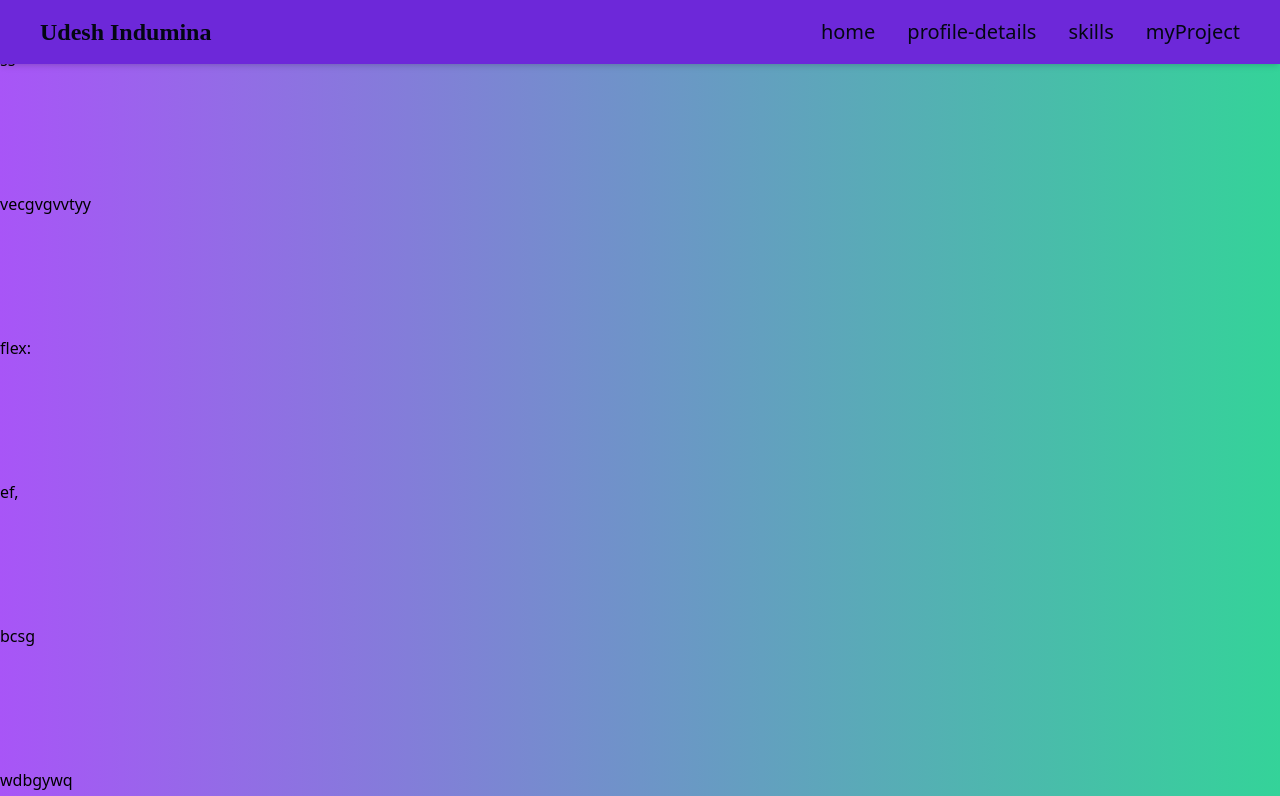
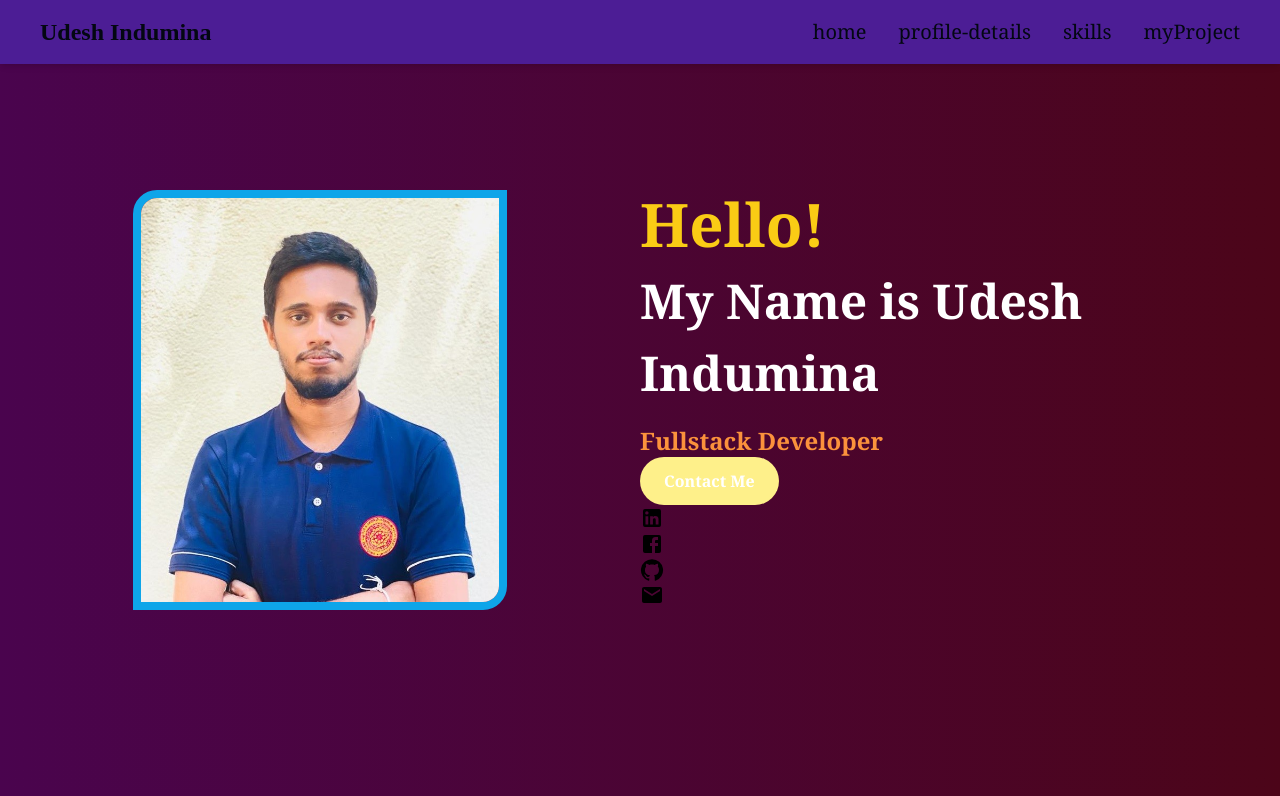
Before and after one commit to WAUdeshinduminaweerakoon/my-profile, a React (Create React App) app: page / in a window 1280 px wide. Shown: the top 796 px of the page. Built offline with nearby package versions, Linux system fonts and the light colour scheme.

Commit message:
add social Media link

```diff
--- a/src/App.js
+++ b/src/App.js
@@ -9,7 +9,7 @@ import MyProject from './components/MyProject/MyProject';
 
 const App = () => {
   return (
-    <Element className="bg-gradient-to-r from-purple-500 to-emerald-400">
+    <Element className="">
       <section>
         <Header />
         <Element name="home">
--- a/src/Home.jsx
+++ b/src/Home.jsx
@@ -1,14 +1,46 @@
-// src/pages/Home/Home.js
 
 import React from 'react';
-
-
+import Udesh from "./assets/images/Udesh.jpg";
+import LinkedInIcon from '@mui/icons-material/LinkedIn';
+import FacebookIcon from '@mui/icons-material/Facebook';
+import GitHubIcon from '@mui/icons-material/GitHub';
+import EmailIcon from '@mui/icons-material/Email';
 
 const Home = () => {
+  const socialMedia = [
+    { icon: <LinkedInIcon />, link: 'https://www.linkedin.com' },
+    { icon: <FacebookIcon />, link: 'https://www.facebook.com' },
+    { icon: <GitHubIcon />, link: 'https://github.com' },
+    { icon: <EmailIcon />, link: '' },
+  ];
+
   return (
-    <>
-    <h1>Home</h1>
-    </>
+    <section className='flex flex-col items-center min-h-screen py-10 md:flex-row'>
+      <div className='flex items-center justify-center flex-1 h-full'>
+        <img src={Udesh} alt="" className='object-cover h-auto border-8 md:w-7/12 sm:w-6/12 sm:rounded-br-3xl sm:rounded-tl-3xl border-sky-500' />
+      </div>
+      <div className='flex-1'>
+        <div>
+          <h1 className='text-2xl font-bold leading-10 text-white md:text-5xl md:leading-normal'>
+            <span className='text-5xl text-yellow-400 md:text-6xl'>
+              Hello!
+              <br />
+            </span>
+            My Name is <span>Udesh Indumina</span>
+          </h1>
+          <h4 className='mt-4 text-lg font-bold leading-5 text-orange-400 md:text-2xl md:leading-normals'>Fullstack Developer</h4>
+          <button className=' btn-primary'>Contact Me</button>
+          <div>
+            {socialMedia.map(({ icon, link }) => (
+              <div><a key={link} href={link} target='_blank' rel='noopener noreferrer'>
+                {icon}
+                </a>
+              </div>
+            ))}
+          </div>
+        </div>
+      </div>
+    </section>
   );
 };
 
--- a/src/components/Header/Header.jsx
+++ b/src/components/Header/Header.jsx
@@ -18,15 +18,15 @@ const Header = () => {
   };
 
   return (
-    <header className='fixed top-0 left-0 w-full shadow-md bg-violet-700'>
+    <header className='fixed top-0 left-0 w-full shadow-md bg-violet-900'>
       <nav className='items-center justify-between py-4 md:flex md:px-10 px-7'>
         <div className='font-bold text-2xl cursor-pointer flex items-center font-[Poppins] text-gray-950'>
           Udesh Indumina
         </div>
-        <div onClick={toggleMenu} className='absolute text-3xl cursor-pointer right-8 top-6 md:hidden'>
+        <div onClick={toggleMenu} className='absolute text-2xl cursor-pointer right-8 top-3 md:hidden'>
           {open ? <CloseIcon /> : <DensityMediumIcon />}
         </div>
-        <ul className={`md:flex md:items-center md:pb-0 pb-12 absolute md:static bg-violet-700 md:z-auto z-[-1] left-0 w-full md:w-auto md:pl-0 pl-9 transition-all duration-500 ease-in ${open ? 'block' : 'hidden'}`}>
+        <ul className={`md:flex md:items-center md:pb-0 pb-12 absolute md:static bg-violet-900 md:z-auto z-[-1] left-0 w-full md:w-auto md:pl-0 pl-9 transition-all duration-500 ease-in ${open ? 'top-15 opacity-100':'top-[-490px]'} md:opacity-100 opacity-0`}>
           {Links.map((link) => (
             <li key={link.name} className='text-xl md:ml-8 md:my-0 my-7'>
               <ScrollLink to={link.link} smooth={true} duration={500} className='duration-500 text-gray-950 hover:text-gray-700'>
--- a/src/components/ProfileDetails/ProfileDetails.jsx
+++ b/src/components/ProfileDetails/ProfileDetails.jsx
@@ -5,7 +5,7 @@ import React from 'react';
 const ProfileDetails = () => {
   return (
     <section>
-      <h2>About Me</h2>
+      <h1>About Me</h1>
       <p>
         <s>s</s>
         s
--- a/src/components/Skills/Skills.jsx
+++ b/src/components/Skills/Skills.jsx
@@ -6,6 +6,49 @@ const Skills = () => {
   return (
     <section>
       <h2>Skills</h2>
+      s
+
+        <br/>
+        <br/>
+        <br/>
+        <br/>
+        <br/>
+        <br/>
+        vecgvgvvtyy
+        <br/>
+        <br/>
+        <br/>
+        <br/>
+        <br/>
+        <br/>
+
+
+
+        flex:
+
+
+        <br/>
+        <br/>
+        <br/>
+        <br/>
+        <br/>
+        <br/>
+
+
+        <h2>cfscfcfcsafv</h2>
+        <br/>
+        <br/>
+        <br/>
+        <br/>
+        <br/>
+        <br/>
+        bcsg
+        <br/>
+        <br/>
+        <br/>
+        <br/>
+        <br/>
+        <br/>
     </section>
   );
 };
--- a/src/index.css
+++ b/src/index.css
@@ -1,3 +1,13 @@
 @tailwind base;
 @tailwind components;
 @tailwind utilities;
+
+html{
+    @apply font-serif scroll-smooth;
+}
+body{
+    @apply box-border bg-gradient-to-r from-fuchsia-950 to-rose-950
+}
+.btn-primary{
+    @apply flex items-center gap-2 px-6 py-3 mx-auto font-semibold text-white bg-yellow-200 rounded-full md:mx-0;
+}
```
Also changed, not shown: src/assets/images/Udesh.jpg (added).
